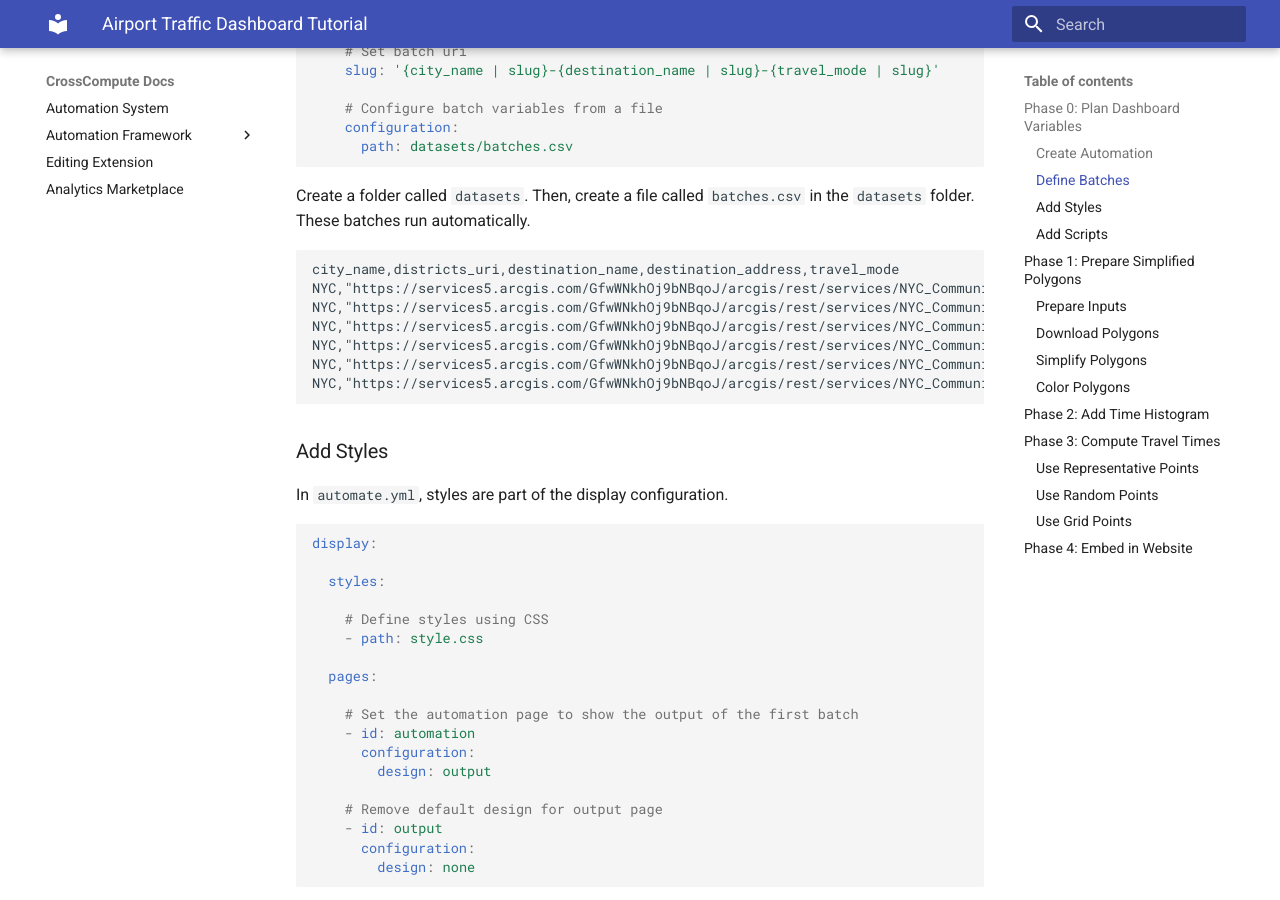
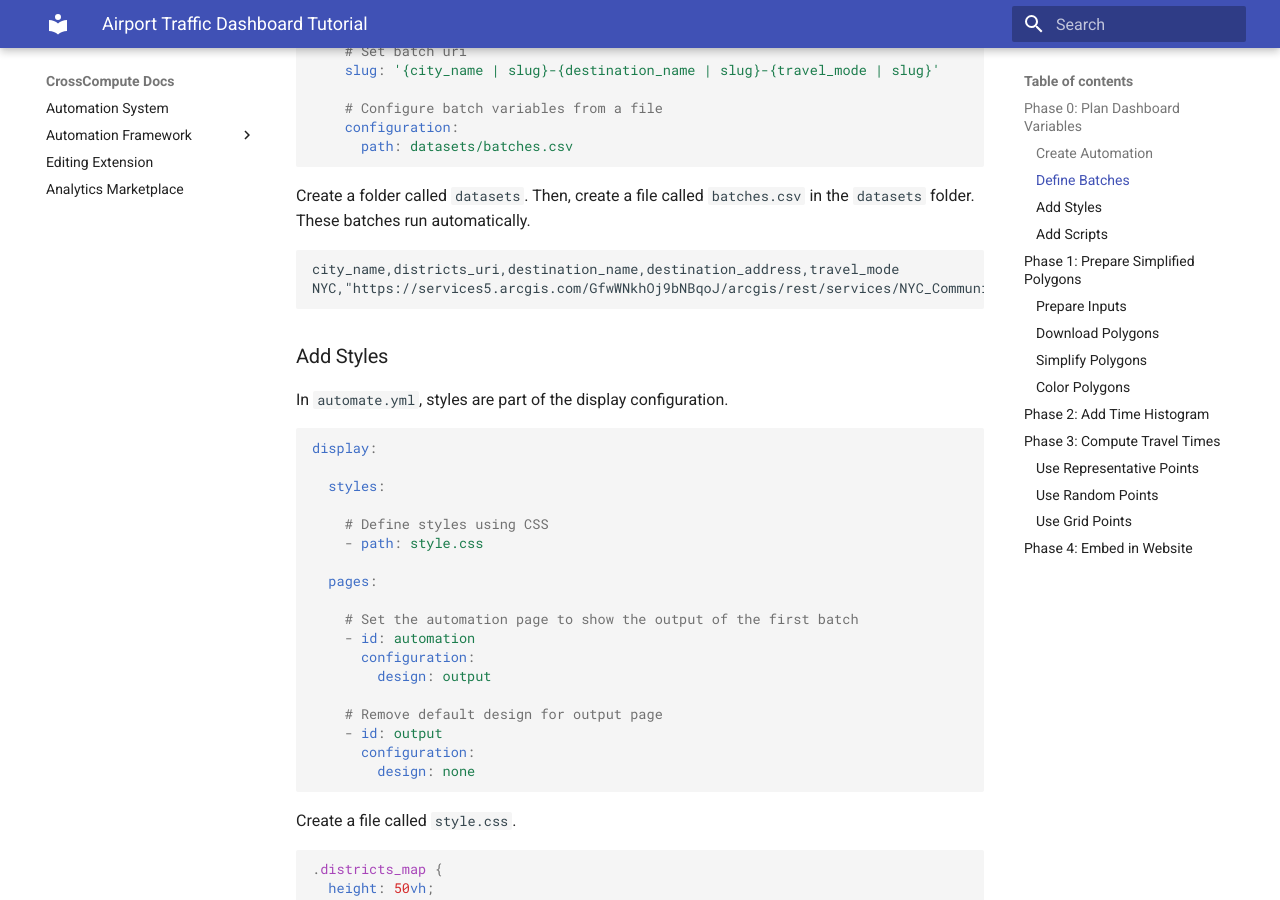
Before and after one commit to crosscompute/crosscompute-docs, an MkDocs documentation site: the page built from docs/automation-framework/tutorials/airport-traffic/README.md, in a window 1280 px wide and 900 px high, scrolled down 3058 px. Built offline with MkDocs 1.6.1 and Material for MkDocs 9.7.7, drawn with Linux system fonts in a browser that asks for light colours; some of the changed text lies outside the part shown.

````diff
--- a/docs/automation-framework/tutorials/airport-traffic/README.md
+++ b/docs/automation-framework/tutorials/airport-traffic/README.md
@@ -122,11 +122,6 @@ Create a folder called `datasets`. Then, create a file called `batches.csv` in t
 ```csv
 city_name,districts_uri,destination_name,destination_address,travel_mode
 NYC,"https://services5.arcgis.com/GfwWNkhOj9bNBqoJ/arcgis/rest/services/NYC_Community_Districts/FeatureServer/0/query?where=1=1&outFields=*&outSR=4326&f=pgeojson",JFK,"JFK Airport",transit
-NYC,"https://services5.arcgis.com/GfwWNkhOj9bNBqoJ/arcgis/rest/services/NYC_Community_Districts/FeatureServer/0/query?where=1=1&outFields=*&outSR=4326&f=pgeojson",JFK,"JFK Airport",driving
-NYC,"https://services5.arcgis.com/GfwWNkhOj9bNBqoJ/arcgis/rest/services/NYC_Community_Districts/FeatureServer/0/query?where=1=1&outFields=*&outSR=4326&f=pgeojson",LGA,"LGA Airport",transit
-NYC,"https://services5.arcgis.com/GfwWNkhOj9bNBqoJ/arcgis/rest/services/NYC_Community_Districts/FeatureServer/0/query?where=1=1&outFields=*&outSR=4326&f=pgeojson",LGA,"LGA Airport",driving
-NYC,"https://services5.arcgis.com/GfwWNkhOj9bNBqoJ/arcgis/rest/services/NYC_Community_Districts/FeatureServer/0/query?where=1=1&outFields=*&outSR=4326&f=pgeojson",EWR,"EWR Airport",transit
-NYC,"https://services5.arcgis.com/GfwWNkhOj9bNBqoJ/arcgis/rest/services/NYC_Community_Districts/FeatureServer/0/query?where=1=1&outFields=*&outSR=4326&f=pgeojson",EWR,"EWR Airport",driving
 ```
 
 ### Add Styles
````
Also changed, not shown: other parts of docs/automation-framework/tutorials/airport-traffic/README.md (+4 -3 lines), docs/automation-framework/tutorials/airport-traffic/phase-2/run.ipynb, docs/automation-framework/tutorials/airport-traffic/phase-3/run.ipynb.
